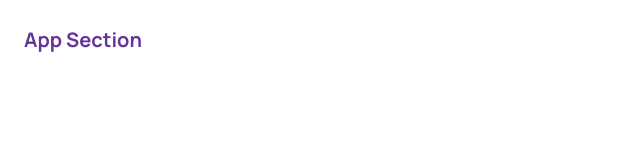
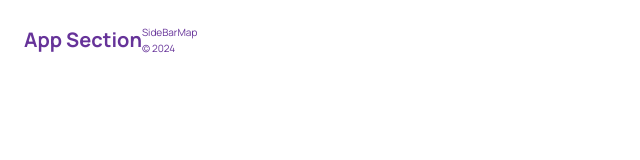
Before and after one commit to ernestkris6/world-wise, a React (Vite) app: page /app in a window 1280 px wide. Shown: the top 160 px of the page, without its empty margins (0-640 px from the left). Built offline with nearby package versions, Linux system fonts and the light colour scheme.

Commit message:
map and sidebar

```diff
--- a/src/Components/AppLayout.jsx
+++ b/src/Components/AppLayout.jsx
@@ -7,8 +7,8 @@ export default function AppLayout() {
   return (
     <div className={styles.app}>
      <h1>App Section</h1>
-     {/* <SideBar />
-     <Map /> */}
+     <SideBar />
+     <Map />
 
     </div>
   )
--- a/src/Components/SideBar.jsx
+++ b/src/Components/SideBar.jsx
@@ -2,6 +2,12 @@
 
 export default function SideBar() {
   return (
-    <div>SideBar</div>
+    <div>
+      SideBar
+      <footer>
+        &copy; 2024
+      </footer>
+    </div>
+
   )
 }
```
